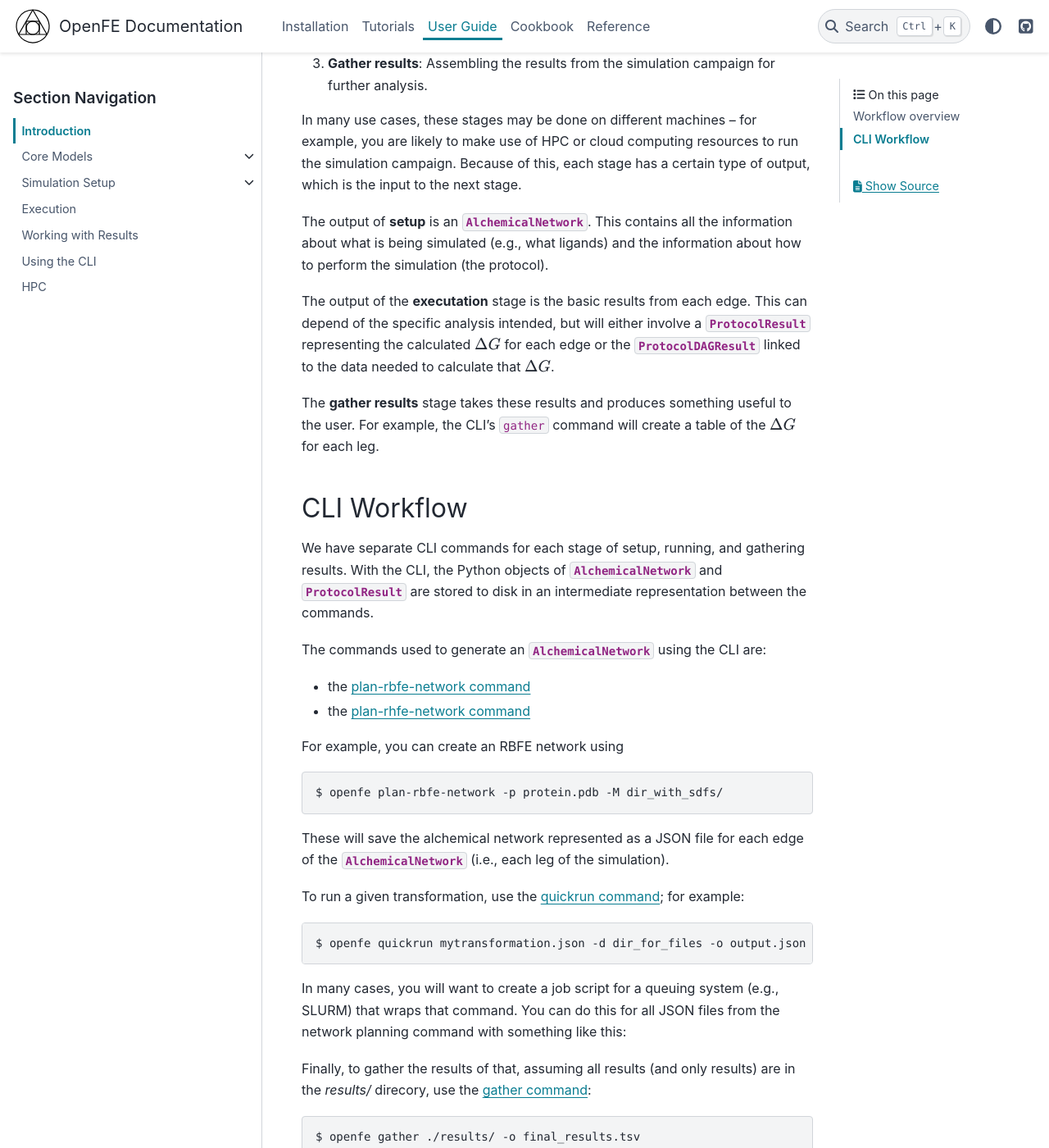
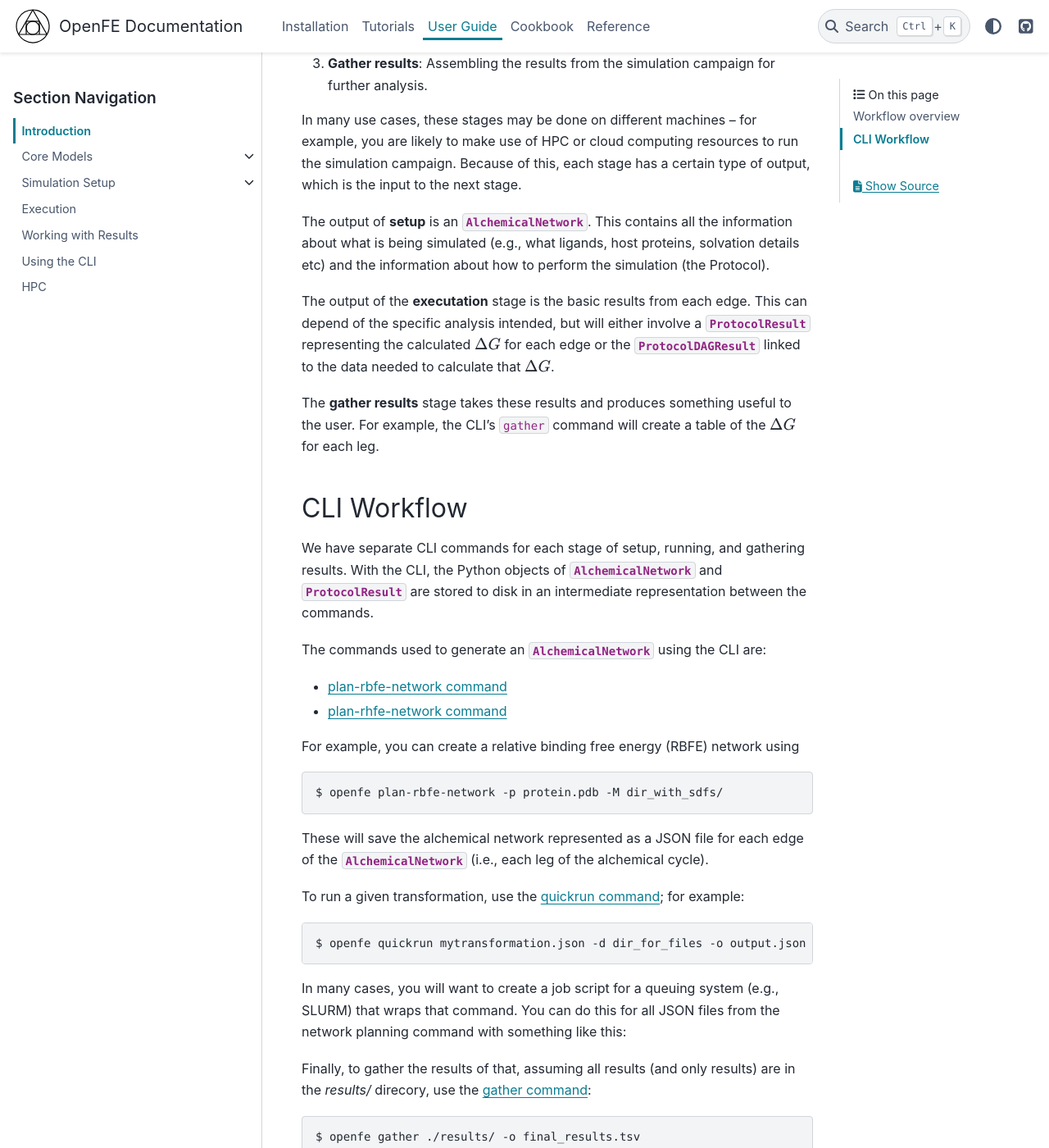
Before and after one commit to OpenFreeEnergy/openfe, a Sphinx documentation site: the page built from docs/guide/introduction.rst, in a window 1280 px wide and 1400 px high, scrolled down 454 px. Shown: the whole window at 82% size. Built offline with Sphinx 7.4.7 and the PyData theme 0.15.4, drawn with Linux system fonts in a browser that asks for light colours.

Commit message:
review comments

```diff
--- a/docs/guide/introduction.rst
+++ b/docs/guide/introduction.rst
@@ -31,8 +31,8 @@ of output, which is the input to the next stage.
     The main stages of a free energy calculation in OpenFE, and the intermediates between them.
 
 The output of **setup** is an :class:`.AlchemicalNetwork`. This contains all
-the information about what is being simulated (e.g., what ligands) and the
-information about how to perform the simulation (the protocol).
+the information about what is being simulated (e.g., what ligands, host proteins, solvation details etc) and the
+information about how to perform the simulation (the Protocol).
 
 The output of the **executation** stage is the basic results from each edge.
 This can depend of the specific analysis intended, but will either involve a
@@ -63,17 +63,17 @@ in an intermediate representation between the commands.
 
 The commands used to generate an :class:`AlchemicalNetwork` using the CLI are:
 
-* the :ref:`cli_plan-rbfe-network`
-* the :ref:`cli_plan-rhfe-network`
+* :ref:`cli_plan-rbfe-network`
+* :ref:`cli_plan-rhfe-network`
 
-For example, you can create an RBFE network using
+For example, you can create a relative binding free energy (RBFE) network using
 
 .. code:: bash
 
     $ openfe plan-rbfe-network -p protein.pdb -M dir_with_sdfs/
 
 These will save the alchemical network represented as a JSON file for each
-edge of the :class:`.AlchemicalNetwork` (i.e., each leg of the simulation).
+edge of the :class:`.AlchemicalNetwork` (i.e., each leg of the alchemical cycle).
 
 To run a given transformation, use the :ref:`cli_quickrun`; for example:
 
```
